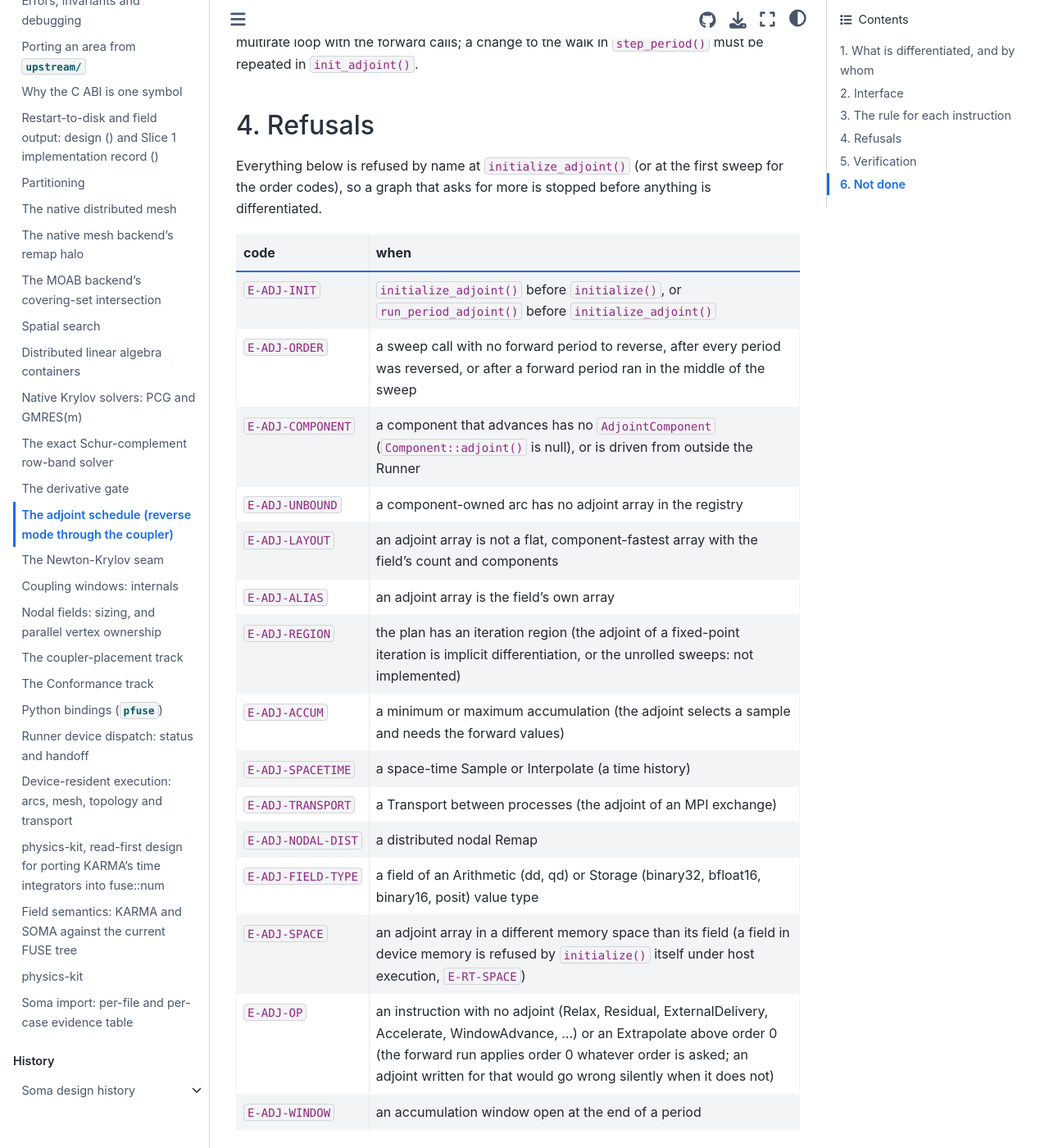
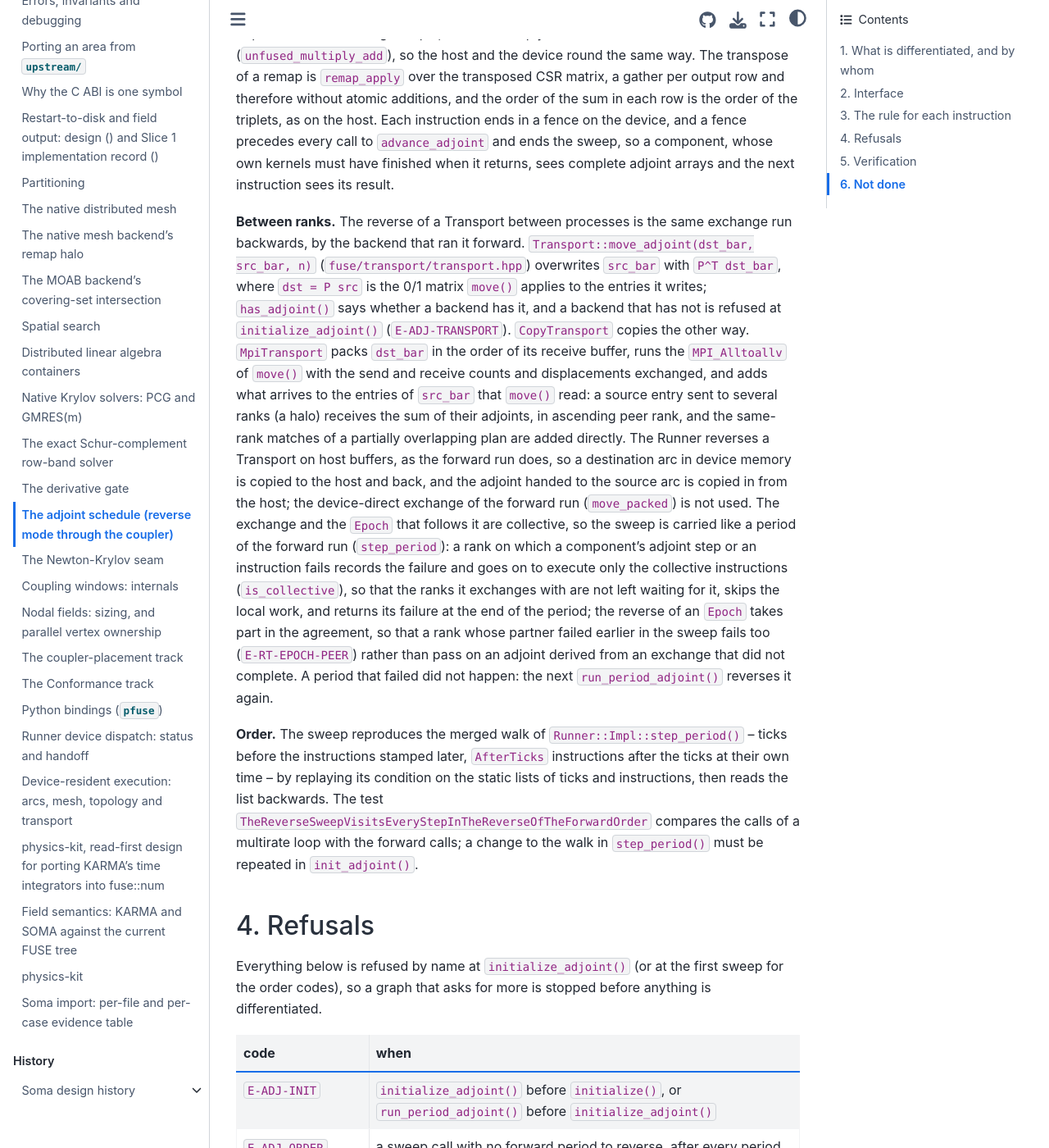
Before and after one commit to vijaysm/fuse, a Sphinx documentation site: the page built from docs/dev/adjoint-schedule.md, in a window 1280 px wide and 1400 px high, scrolled down 3970 px. Shown: the whole window at 82% size. Built offline with Sphinx 7.4.7 and the Sphinx Book theme 1.1.4, drawn with Linux system fonts in a browser that asks for light colours; pages that are not in the unit, such as notebooks, are missing from menus; some of the changed text lies outside the part shown.

Commit message:
Document the adjoint across ranks
The design note and the user guide describe the reversed exchange, the
carried failure and why the distributed nodal remap stays refused.

```diff
--- a/docs/dev/adjoint-schedule.md
+++ b/docs/dev/adjoint-schedule.md
@@ -72,7 +72,9 @@ because the output was dead before the write; then `g` is added to the adjoint o
 | instruction | forward | reverse |
 |---|---|---|
 | Source | the arc is the provider's own array | nothing: readers added to the provider's adjoint array |
-| Sink, Epoch, Transport (one process), Constrain, Diagnose, Interpolate (no time history), Extrapolate (order 0) | `out = in` | `in_bar += g` |
+| Sink, Transport (one process), Constrain, Diagnose, Interpolate (no time history), Extrapolate (order 0) | `out = in` | `in_bar += g` |
+| Epoch | the ranks of the exchange agree whether all succeeded, then `out = in` | the same agreement (`reconcile_epoch`), then `in_bar += g` |
+| Transport between processes | `Transport::move` copies the entries of `in` it moves into entries of `out`, same-rank matches directly, the rest by an exchange; the other entries of `out` are left alone | `g_w` is the adjoint of the entries written, taken from `out`'s adjoint array and set to zero there; `in_bar += P^T g_w`, the exchange run backwards (`Transport::move_adjoint`); the entries not written keep their adjoint |
 | Remap | `out = W in` (identity when the regions coincide) | `in_bar += W^T g`, a gather over the transposed matrix |
 | Scale | `out = f in` | `in_bar += f g` |
 | Merge first | `out = in_0` | `in_0_bar += g` |
@@ -106,6 +108,28 @@ fence precedes every call to `advance_adjoint` and ends the sweep, so a componen
 kernels must have finished when it returns, sees complete adjoint arrays and the next instruction
 sees its result.
 
+**Between ranks.** The reverse of a Transport between processes is the same exchange run
+backwards, by the backend that ran it forward. `Transport::move_adjoint(dst_bar, src_bar, n)`
+(`fuse/transport/transport.hpp`) overwrites `src_bar` with `P^T dst_bar`, where `dst = P src` is the
+0/1 matrix `move()` applies to the entries it writes; `has_adjoint()` says whether a backend has
+it, and a backend that has not is refused at `initialize_adjoint()` (`E-ADJ-TRANSPORT`).
+`CopyTransport` copies the other way. `MpiTransport` packs `dst_bar` in the order of its receive
+buffer, runs the `MPI_Alltoallv` of `move()` with the send and receive counts and displacements
+exchanged, and adds what arrives to the entries of `src_bar` that `move()` read: a source entry
+sent to several ranks (a halo) receives the sum of their adjoints, in ascending peer rank, and the
+same-rank matches of a partially overlapping plan are added directly. The Runner reverses a
+Transport on host buffers, as the forward run does, so a destination arc in device memory is copied
+to the host and back, and the adjoint handed to the source arc is copied in from the host; the
+device-direct exchange of the forward run (`move_packed`) is not used. The exchange and the
+`Epoch` that follows it are collective, so the sweep is carried like a period of the forward run
+(`step_period`): a rank on which a component's adjoint step or an instruction fails records the
+failure and goes on to execute only the collective instructions (`is_collective`), so that the
+ranks it exchanges with are not left waiting for it, skips the local work, and returns its failure
+at the end of the period; the reverse of an `Epoch` takes part in the agreement, so that a rank
+whose partner failed earlier in the sweep fails too (`E-RT-EPOCH-PEER`) rather than pass on an
+adjoint derived from an exchange that did not complete. A period that failed did not happen: the
+next `run_period_adjoint()` reverses it again.
+
 **Order.** The sweep reproduces the merged walk of `Runner::Impl::step_period()` -- ticks before the
 instructions stamped later, `AfterTicks` instructions after the ticks at their own time -- by
 replaying its condition on the static lists of ticks and instructions, then reads the list
@@ -129,8 +153,8 @@ codes), so a graph that asks for more is stopped before anything is differentiat
 | `E-ADJ-REGION` | the plan has an iteration region (the adjoint of a fixed-point iteration is implicit differentiation, or the unrolled sweeps: not implemented) |
 | `E-ADJ-ACCUM` | a minimum or maximum accumulation (the adjoint selects a sample and needs the forward values) |
 | `E-ADJ-SPACETIME` | a space-time Sample or Interpolate (a time history) |
-| `E-ADJ-TRANSPORT` | a Transport between processes (the adjoint of an MPI exchange) |
-| `E-ADJ-NODAL-DIST` | a distributed nodal Remap |
+| `E-ADJ-TRANSPORT` | a Transport between processes whose backend has no `move_adjoint` (LowFive), or a Transport that resolved to no plan |
+| `E-ADJ-NODAL-DIST` | a distributed nodal Remap (its adjoint would be `apply_distributed_HT`, and `D H` for the consistent transpose; not verifiable here, see section 6) |
 | `E-ADJ-FIELD-TYPE` | a field of an Arithmetic (dd, qd) or Storage (binary32, bfloat16, binary16, posit) value type |
 | `E-ADJ-SPACE` | an adjoint array in a different memory space than its field (a field in device memory is refused by `initialize()` itself under host execution, `E-RT-SPACE`) |
 | `E-ADJ-OP` | an instruction with no adjoint (Relax, Residual, ExternalDelivery, Accelerate, WindowAdvance, ...) or an Extrapolate above order 0 (the forward run applies order 0 whatever order is asked; an adjoint written for that would go wrong silently when it does not) |
@@ -223,10 +247,21 @@ component depends on.
 
 ## 6. Not done
 
-- **MPI.** The adjoint of a Transport between processes is the same exchange with send and receive
-  exchanged (the CommGraph reversed); a distributed nodal Remap needs `apply_distributed_HT` in
-  the roles of `H` and `H^T`; `Epoch` carries a collective agreement that the reverse sweep skips
-  (it is a copy here, single process).
+- **Distributed nodal Remap.** Its adjoint is `apply_distributed_HT` where the forward run applied
+  `H`, and `apply_distributed_H` followed by the diagonal `D` where it applied `H^T D` (the
+  consistent transpose), each with the exchange inside it run the other way. It is not written
+  because it cannot be verified here: the forward test of the same path,
+  `parallel.nodal_remap_runner.{1..5}` (and `.1` to `.3` on the device), fails on higgs at 8820aed2
+  (a main commit before any change for number types) and at the head of the number-types branch,
+  with `E-RT-CONSERVATION: relative conservation error 0.909091 (integral 11.000000 -> 1.000000)`.
+  An adjoint of a forward map that does not pass its own test would be checked against nothing.
+  the issue tracker has the record.
+- **Transports other than copy and MPI.** A LowFive transport has no `move_adjoint` and is refused;
+  the device-direct exchange (`move_packed`, GPU-aware MPI) is not used in the reverse sweep, which
+  exchanges through host buffers. The same-rank matches of a plan that is not peer-wise
+  (`TransportPlan::local_src`) are reversed by code that mirrors the forward loop and that no test is
+  known to reach: the Runner plans a partially overlapping placement peer-wise, and the tests'
+  placements with same-rank matches are partially overlapping.
 - **Iteration regions and time windows.** Reverse mode through a fixed-point iteration is implicit
   differentiation (a linear solve with the transposed interface Jacobian, for which the
   `ImplicitComponent` linearization already offers `apply_jacobian_transpose`) or the unrolled
```
Also changed, not shown: docs/user/field-pipeline.md (+6 -3 lines).
